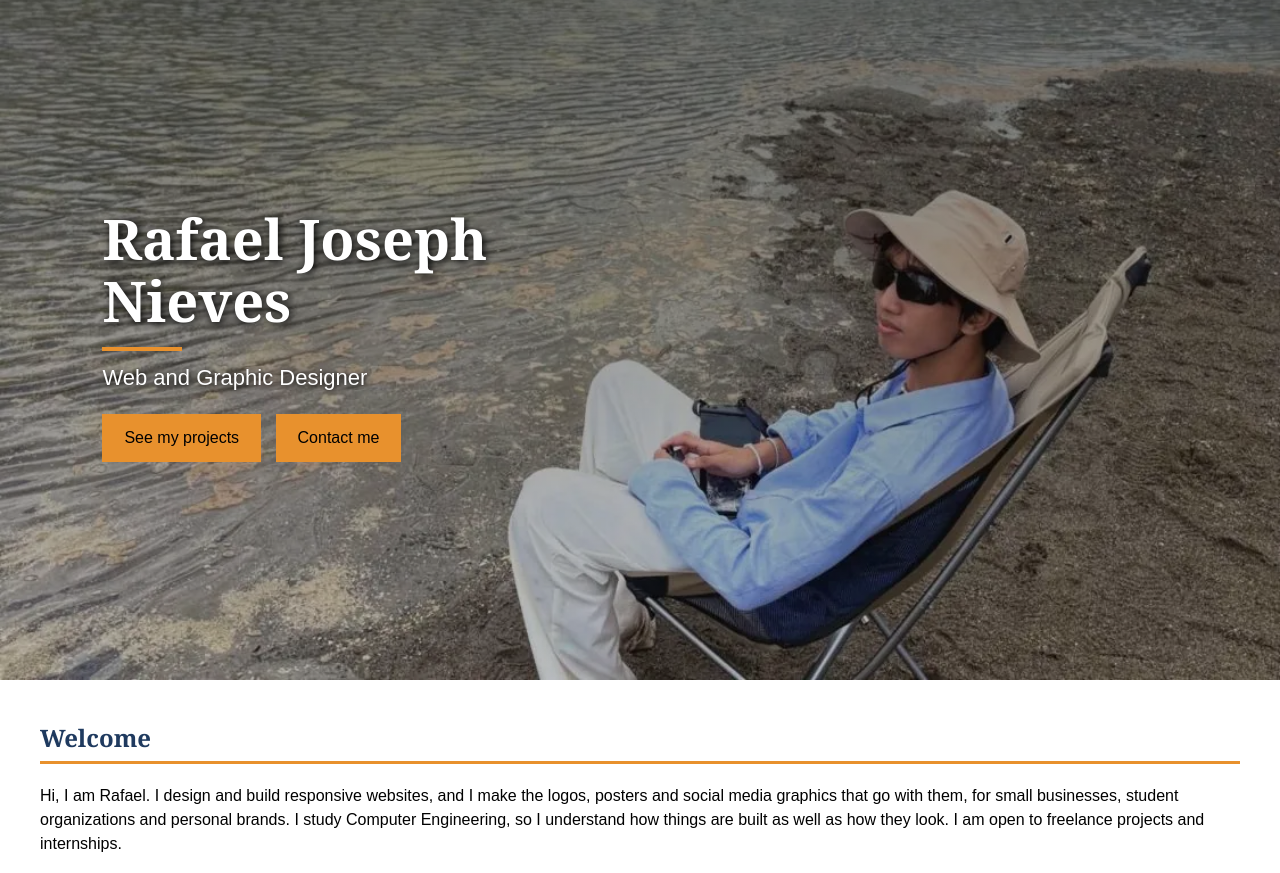
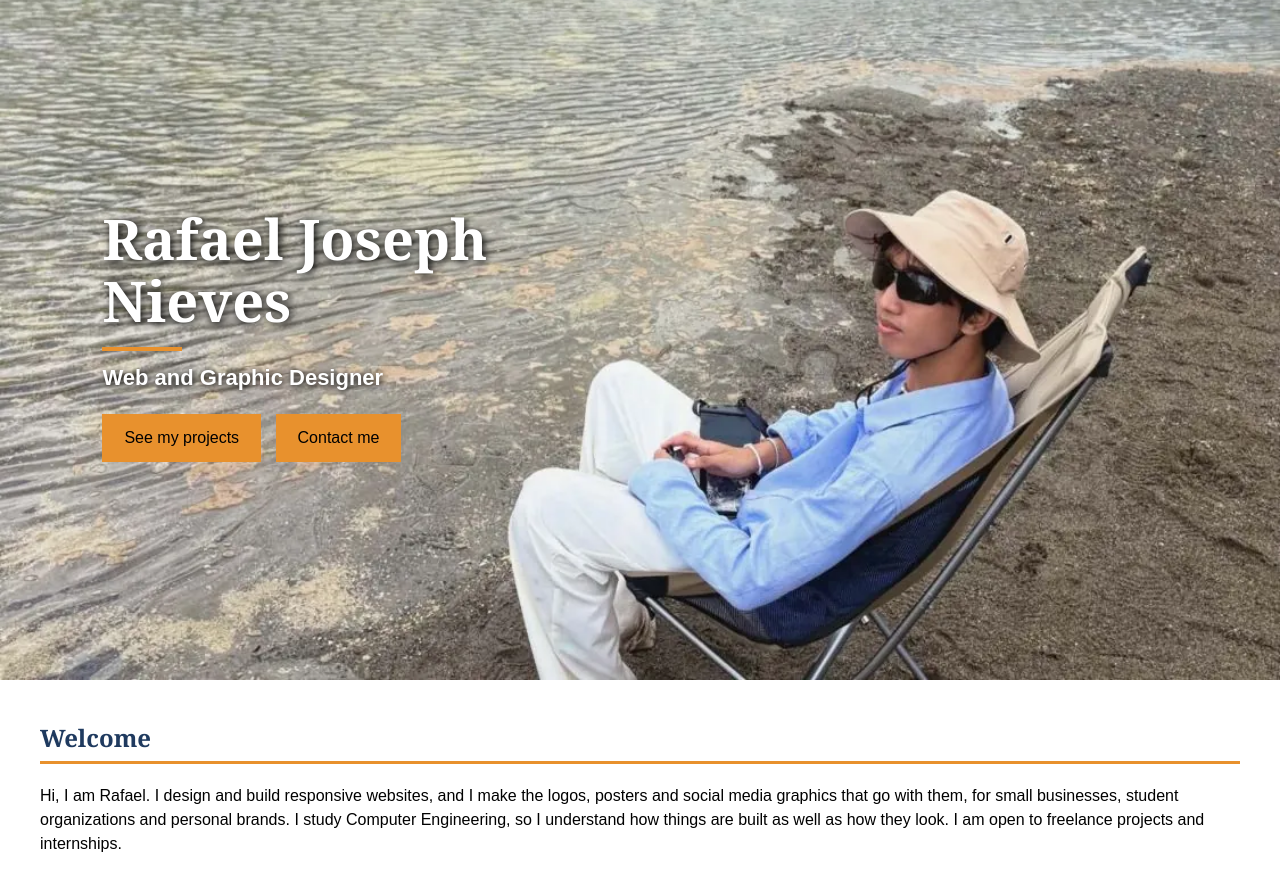
Before and after one commit to seveii/FLOAT-PORTFOLIO, a PHP site: page / in a window 1280 px wide. Shown: the part 63-936 px from the top of the page. Run offline with PHP 8.4, Linux system fonts and the light colour scheme.

Commit message:
Remove the gradient and rgba from the home cover
The cover is now a plain background image. The role line is bold so it stays readable.

Co-Authored-By: Claude Sonnet 5.5 <noreply@anthropic.com>

```diff
--- a/style.css
+++ b/style.css
@@ -1,18 +1,10 @@
-/* style.css - eto lang yung ONLY stylesheet ko. Naka-link siya sa header.php, kaya lahat ng pages gumagamit nito. */
-
-/* ---------- Mga kulay ng design ko ----------
-   Navy blue (#1f3a5f) = main color. Yung header, footer, at mga headings.
-   Orange (#e8912d)    = accent color. Yung mga buttons at mga linya. (Magkabaligtad sila sa color wheel = complementary scheme)
-   White, light gray   = neutrals. Yung background ng page at ng mga boxes.
-   Black text sa white = madaling basahin (high contrast). */
-
-/* ---------- Buong page ---------- */
+/* Buong page */
 body {
   font-family: Arial, sans-serif;
   margin: 0;
   color: black;
   background-color: white;
-  line-height: 1.5;      /* mas maluwag yung pagitan ng mga linya, mas madaling basahin */
+  line-height: 1.5;      /* mas maluwag yung pagitan ng mga lines, mas madaling basahin */
 }
 
 img {
@@ -30,7 +22,7 @@ h1, h2, h3, h4 {
   color: #1f3a5f;
 }
 
-/* ---------- Header: FLEXBOX ---------- */
+/* Header: FLEXBOX */
 /* display: flex, para magkakatabi sa isang row yung name at yung menu. */
 header {
   display: flex;
@@ -53,7 +45,7 @@ nav a {
   margin-left: 20px;
 }
 
-/* ---------- Yung content area ng bawat page ---------- */
+/* Yung content area ng bawat page */
 /* Buong lapad ng screen yung content, may konting padding lang sa gilid (walang sayang na space). */
 .content {
   padding: 20px 40px;
@@ -64,12 +56,10 @@ h2 {
   padding-bottom: 5px;
 }
 
-/* ---------- Home page: yung malaking cover picture ---------- */
-/* Background image yung picture. Yung "cover", pinupuno niya buong box.
-   Yung first background, dark gradient (rgba), para madaling basahin yung white na title. */
+/* Home page: yung malaking cover picture */
+/* Background image yung picture. Yung "cover", pinupuno niya buong box. */
 .hero {
-  background-image: linear-gradient(rgba(0, 0, 0, 0.5), rgba(0, 0, 0, 0.2)),
-                    url(images/coverriver.webp);
+  background-image: url(images/coverriver.webp);
   background-size: cover;
   background-position: 70% bottom;   /* para kita pa rin ako (nasa bottom right) sa loob ng picture */
   height: 85vh;                      /* 85% ng taas ng screen */
@@ -95,6 +85,7 @@ h2 {
 .hero-text .role {
   margin: 10px 0 20px 0;
   font-size: 22px;
+  font-weight: bold;
   text-shadow: 1px 1px 6px black;
 }
 
```
Also changed, not shown: README.md (deleted).
